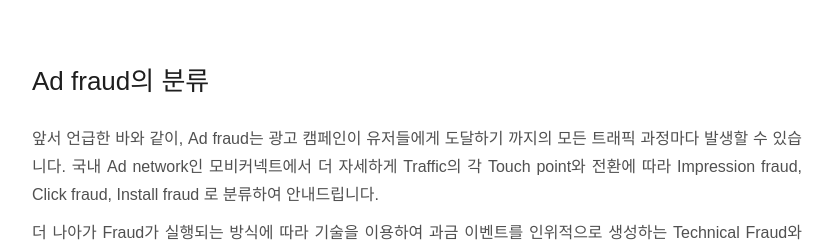
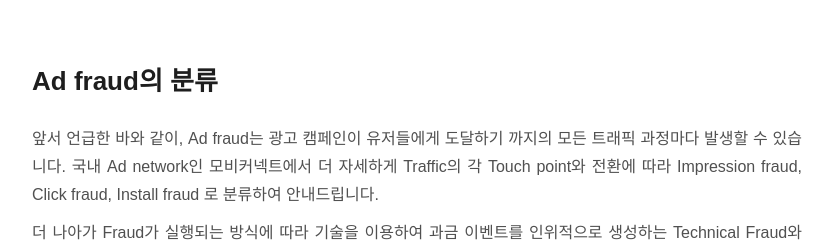
Before and after one commit to mobidays-dev/mobilab, a Jekyll site: the page built from _posts/2020-05-11-mobiconnect-2020년-반드시-알아야-할-ad-fraud의-새로운-종류와-국내외-실태.md, in a window 1280 px wide. Shown: the part 1928-2178 px from the top of the page, without its empty margins (223-1056 px from the left). Built offline with Jekyll 4.4.1, drawn with Linux system fonts in a browser that asks for light colours; comment, search, counter and statistics services are not loaded.

```diff
--- a/_posts/2020-05-11-mobiconnect-2020년-반드시-알아야-할-ad-fraud의-새로운-종류와-국내외-실태.md
+++ b/_posts/2020-05-11-mobiconnect-2020년-반드시-알아야-할-ad-fraud의-새로운-종류와-국내외-실태.md
@@ -34,7 +34,7 @@ Fraud Traffic이 발생할 수 있는 근본적인 원인은 App 혹은 Web의
 
 ![*(이미지출처: https://en.wikipedia.org/wiki/File:Fraud.jpg)*](https://lh6.googleusercontent.com/xr_6bxkQyVk6TlNyRelZQo25XbdJcTWY_OBtz6115NZNRDqaHuqGa0ZS-Y0uQV30A0JaZpQD0nk_kGoWzzFhPKug2Lin2fXLiNbJKO9wgzo2It5WCn_J5rsRHVUTew)
 
-# Ad fraud의 분류
+# **Ad fraud의 분류**
 
 앞서 언급한 바와 같이, Ad fraud는 광고 캠페인이 유저들에게 도달하기 까지의 모든 트래픽 과정마다 발생할 수 있습니다. 국내 Ad network인 모비커넥트에서 더 자세하게 Traffic의 각 Touch point와 전환에 따라 Impression fraud, Click fraud, Install fraud 로 분류하여 안내드립니다.
 
```
